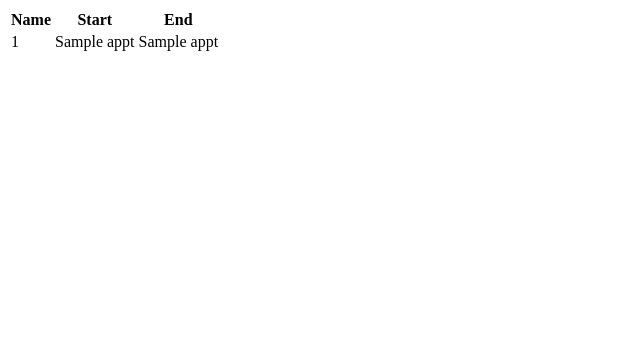
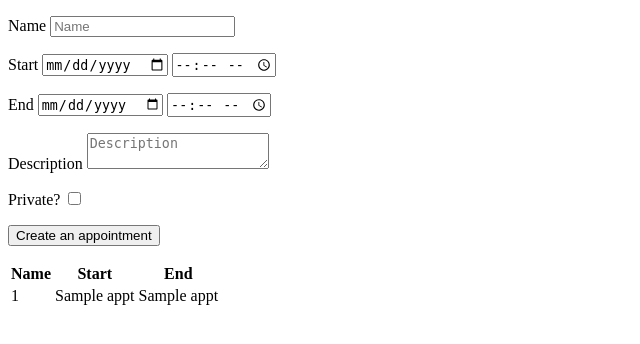
Before and after one commit to Pepa90210/W18-Calendar-This, a Flask app: template app/templates/main.html in a window 1280 px wide. Shown: the top 344 px of the page, without its empty margins (0-640 px from the left). Run offline with Flask 2, Linux system fonts and the light colour scheme; the template is opened without the code that fills it: values that come from a table or form of the project are taken from there, most other values are stand-ins (such as "Sample title", 1, 10 or a date in 2020).

Commit message:
can submit form

```diff
--- /dev/null
+++ b/app/forms.py
@@ -0,0 +1,13 @@
+from wtforms.fields import BooleanField, DateField, StringField, SubmitField, TextAreaField, TimeField
+from wtforms.validators import DataRequired
+from flask_wtf import FlaskForm
+
+class AppointmentForm(FlaskForm):
+  name = StringField('Name', validators=[DataRequired()])
+  start_date = DateField('Start Date', validators=[DataRequired()])
+  start_time = TimeField('Start Time', validators=[DataRequired()])
+  end_date = DateField('End Date', validators=[DataRequired()])
+  end_time = TimeField('End Time', validators=[DataRequired()])
+  description = TextAreaField('Description', validators=[DataRequired()])
+  private = BooleanField('Private', validators=[DataRequired()])
+  submit = SubmitField('Create an appointment')
--- a/app/templates/main.html
+++ b/app/templates/main.html
@@ -5,10 +5,20 @@
   <meta charset="UTF-8">
   <meta http-equiv="X-UA-Compatible" content="IE=edge">
   <meta name="viewport" content="width=device-width, initial-scale=1.0">
-  <title>Document</title>
+  <title>Cool App</title>
 </head>
 
 <body>
+  <form method="post" action="/">
+    {{ form.hidden_tag() }}
+    <p>Name {{ form.name(placeholder='Name') }}</p>
+    <p>Start {{ form.start_date() }} {{ form.start_time() }}</p>
+    <p>End {{ form.end_date() }} {{ form.end_time() }}</p>
+    <p>Description {{ form.description(placeholder='Description') }}</p>
+    <p>Private? {{ form.private() }}</p>
+    <p>{{ form.submit() }}</p>
+
+  </form>
   <table>
     <thead>
       <tr>
@@ -19,9 +29,11 @@
     </thead>
     <tbody>
       {% for appt in appts %}
-      <td>{{ appt[0] }}</td>
-      <td>{{ appt[1] }}</td>
-      <td>{{ appt[2] }}</td>
+      <tr>
+        <td>{{ appt[0] }}</td>
+        <td>{{ appt[1] }}</td>
+        <td>{{ appt[2] }}</td>
+      </tr>
       {% endfor %}
     </tbody>
   </table>
```
Also changed, not shown: app/routes.py (+24 -6 lines).
